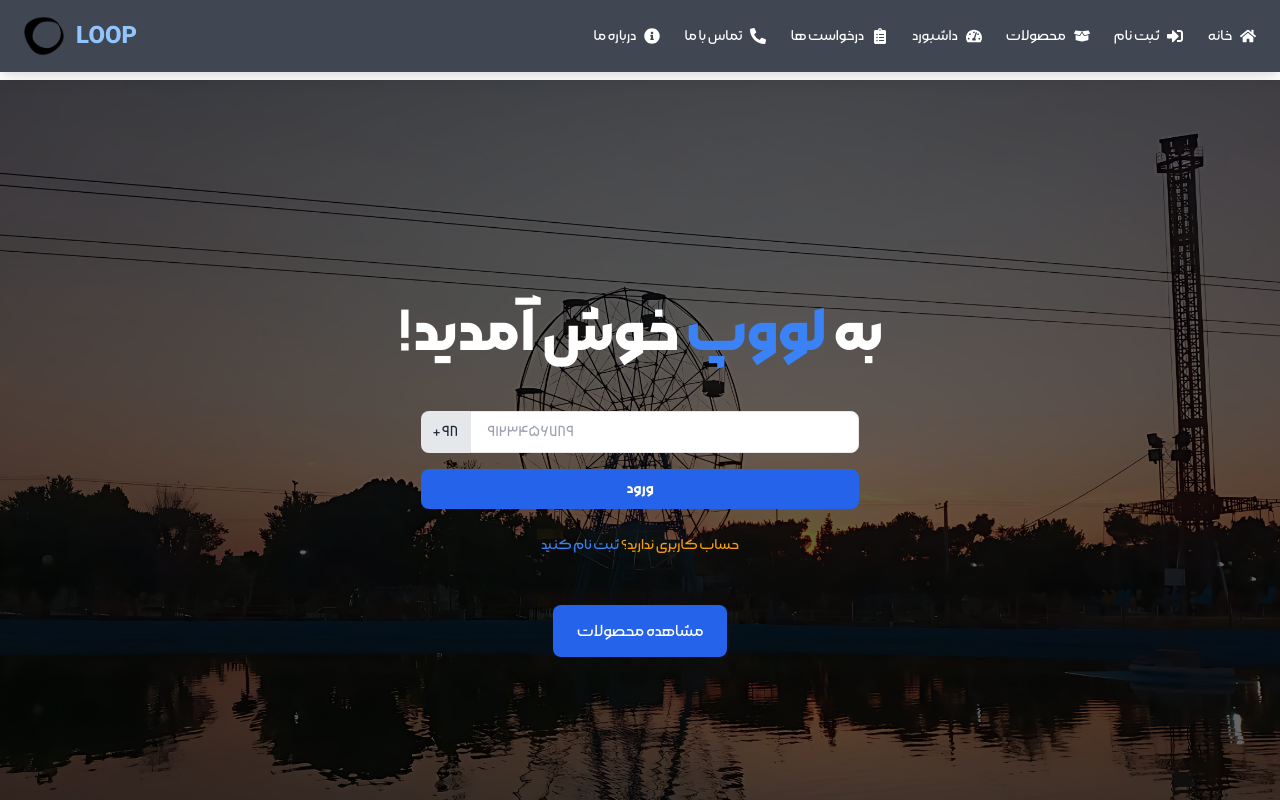
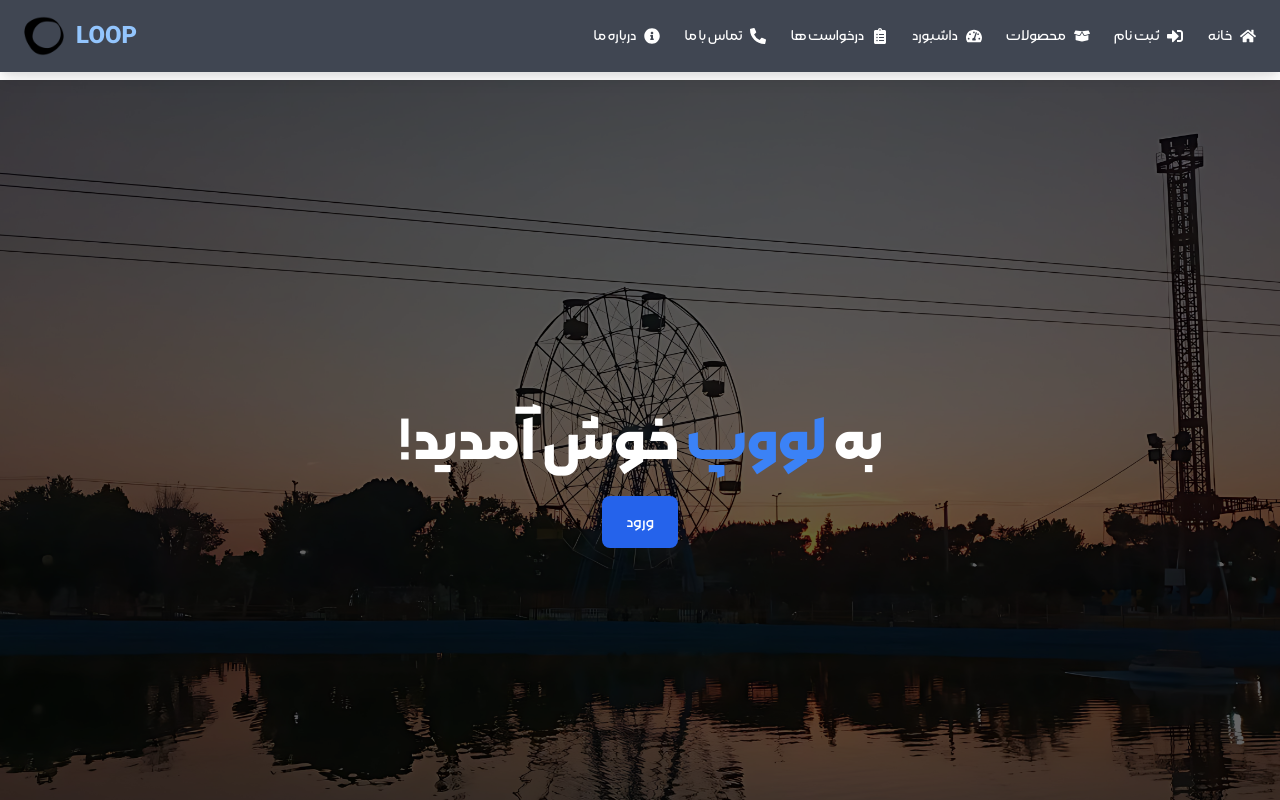
Before and after one commit to mohammadmalekzadeh/loop-ui, a React (Create React App) app: page / in a window 1280 px wide. Shown: the top 800 px of the page. Built offline with nearby package versions, Linux system fonts and the light colour scheme; no server answers.

Commit message:
Update login

```diff
--- a/src/pages/auth/Signup.js
+++ b/src/pages/auth/Signup.js
@@ -32,7 +32,7 @@ export default function Signup() {
       const res = await verify(phone, otp);
       localStorage.setItem("token", res.access_token);
       alert("ثبت نام موفق!");
-      navigate("/dashboard");
+      navigate("/dashboard/settings");
     } catch (err) {
       alert("کد وارد شده اشتباه است");
       console.error(err);
--- a/src/pages/home/Home.js
+++ b/src/pages/home/Home.js
@@ -20,39 +20,9 @@ export default function Home() {
             به <span className="text-blue-500">لووپ</span> خوش آمدید!
           </h1>
 
-        {/* Quick Login Box */}
-          <form
-            className="p-6 mb-6 text-gray-800 right-farsi"
-          >
-            <div className="flex left-num">
-              <span className="inline-flex items-center px-3 bg-gray-200 rounded-l-lg">
-                +۹۸
-              </span>
-              <input
-                type="tel"
-                placeholde={enToFaNum(9123456789)}
-                placeholder="۹۱۲۳۴۵۶۷۸۹"
-                required
-                className="w-full px-4 py-2 border rounded-r-lg focus:outline-none focus:ring-2 focus:ring-blue-500 font-myfont"
-              />
-            </div>
-            <button
-              type="submit"
-              className="w-full mt-4 py-2 bg-blue-600 text-white font-semibold rounded-lg hover:bg-blue-700 transition"
-            >
+          <Link to="/login">
+            <button className="px-6 py-3 bg-blue-600 rounded-lg text-lg hover:bg-blue-700 transition">
               ورود
-            </button>
-            <p className="text-center text-yellow-500 mt-6 right-farsi">
-            حساب کاربری ندارید؟{" "}
-            <Link to="/signup" className="text-blue-500 hover:underline">
-                ثبت نام کنید
-            </Link>
-            </p>
-          </form>
-
-          <Link to="/products">
-            <button className="px-6 py-3 bg-blue-600 rounded-lg text-lg hover:bg-blue-700 transition">
-              مشاهده محصولات
             </button>
           </Link>
         </div>
```
